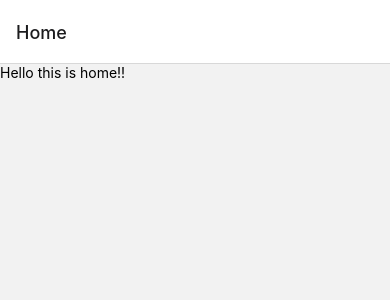
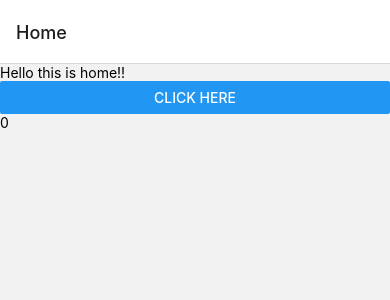
Before and after one commit to shubh-511/react-native-practice, a React Native app: screen /Home in a window 390 px wide. Shown: the top 300 px of the page. Built offline with nearby package versions, Linux system fonts and the light colour scheme.

Commit message:
Usestate hook practice

```diff
--- a/screens/Home.tsx
+++ b/screens/Home.tsx
@@ -1,7 +1,11 @@
-import React from 'react';
-import {View, Text, TouchableOpacity} from 'react-native';
+import React, {useState} from 'react';
+import {View, Text, TouchableOpacity, Button} from 'react-native';
 
 const Home = ({navigation}: any) => {
+  const [count, setCount] = useState(0);
+  const handlePress = () => {
+    setCount(count + 1);
+  };
   return (
     <View>
       <TouchableOpacity
@@ -10,6 +14,8 @@ const Home = ({navigation}: any) => {
         }}>
         <Text>Hello this is home!!</Text>
       </TouchableOpacity>
+      <Button title="click here" onPress={handlePress} />
+      <Text>{count}</Text>
     </View>
   );
 };
```
